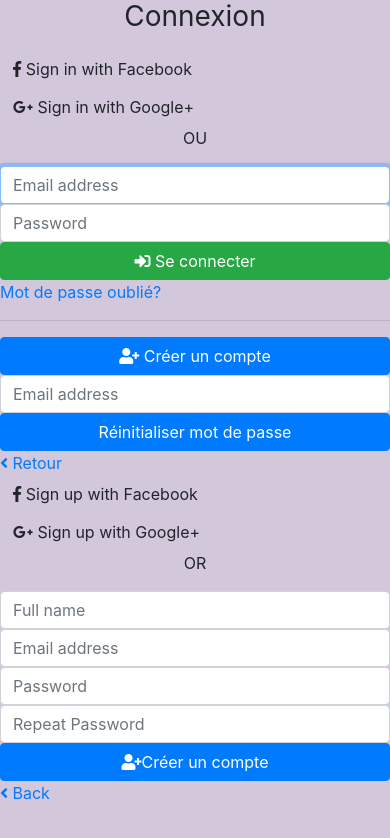
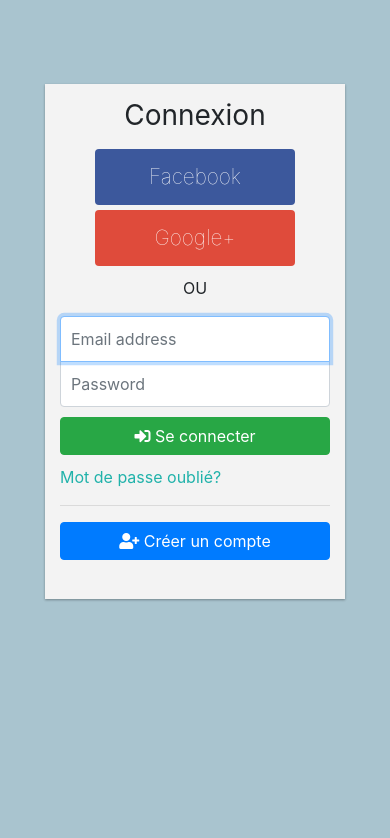
Before and after one commit to rcamille97/pwa-parking, a website: page authLogin.html in a window 390 px wide. Drawn offline with Linux system fonts and the light colour scheme.

Commit message:
auth form style added

```diff
--- a/style.css
+++ b/style.css
@@ -1,3 +1,112 @@
 body {
-    background-color: #d3c7dc;
+    background-color: #A9C4CF;
 }
+
+/* sign in FORM */
+#logreg-forms{
+    width:412px;
+    margin:10vh auto;
+    background-color:#f3f3f3;
+    box-shadow: 0 1px 3px rgba(0,0,0,0.12), 0 1px 2px rgba(0,0,0,0.24);
+  transition: all 0.3s cubic-bezier(.25,.8,.25,1);
+}
+#logreg-forms form {
+    width: 100%;
+    max-width: 410px;
+    padding: 15px;
+    margin: auto;
+}
+#logreg-forms .form-control {
+    position: relative;
+    box-sizing: border-box;
+    height: auto;
+    padding: 10px;
+    font-size: 16px;
+}
+#logreg-forms .form-control:focus { z-index: 2; }
+#logreg-forms .form-signin input[type="email"] {
+    margin-bottom: -1px;
+    border-bottom-right-radius: 0;
+    border-bottom-left-radius: 0;
+}
+#logreg-forms .form-signin input[type="password"] {
+    border-top-left-radius: 0;
+    border-top-right-radius: 0;
+}
+
+#logreg-forms .social-login{
+    width:390px;
+    margin:0 auto;
+    margin-bottom: 14px;
+}
+#logreg-forms .social-btn{
+    font-weight: 100;
+    color:white;
+    width:190px;
+    font-size: 0.9rem;
+}
+
+#logreg-forms a{
+    display: block;
+    padding-top:10px;
+    color:lightseagreen;
+}
+
+#logreg-form .lines{
+    width:200px;
+    border:1px solid red;
+}
+
+
+#logreg-forms button[type="submit"]{ margin-top:10px; }
+
+#logreg-forms .facebook-btn{  background-color:#3C589C; }
+
+#logreg-forms .google-btn{ background-color: #DF4B3B; }
+
+#logreg-forms .form-reset, #logreg-forms .form-signup{ display: none; }
+
+#logreg-forms .form-signup .social-btn{ width:210px; }
+
+#logreg-forms .form-signup input { margin-bottom: 2px;}
+
+.form-signup .social-login{
+    width:210px !important;
+    margin: 0 auto;
+}
+
+/* Mobile */
+
+@media screen and (max-width:500px){
+    #logreg-forms{
+        width:300px;
+    }
+
+    #logreg-forms  .social-login{
+        width:200px;
+        margin:0 auto;
+        margin-bottom: 10px;
+    }
+    #logreg-forms  .social-btn{
+        font-size: 1.3rem;
+        font-weight: 100;
+        color:white;
+        width:200px;
+        height: 56px;
+
+    }
+    #logreg-forms .social-btn:nth-child(1){
+        margin-bottom: 5px;
+    }
+    #logreg-forms .social-btn span{
+        display: none;
+    }
+    #logreg-forms  .facebook-btn:after{
+        content:'Facebook';
+    }
+
+    #logreg-forms  .google-btn:after{
+        content:'Google+';
+    }
+
+}
```
